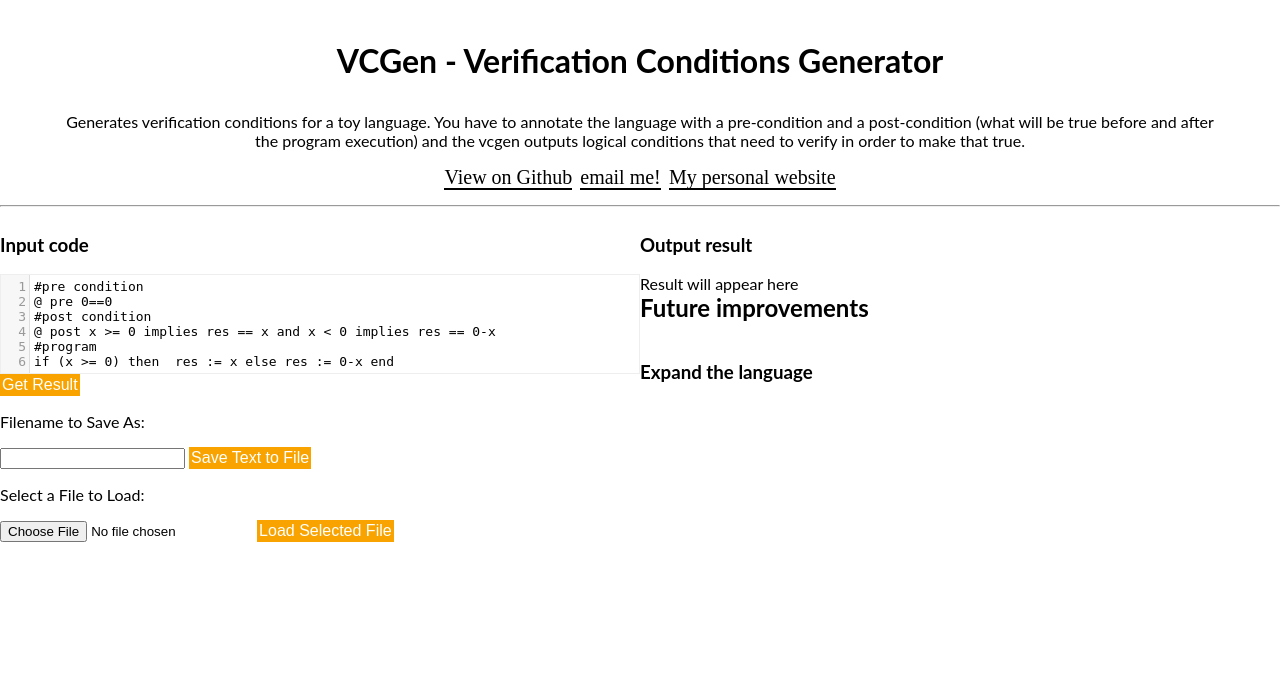
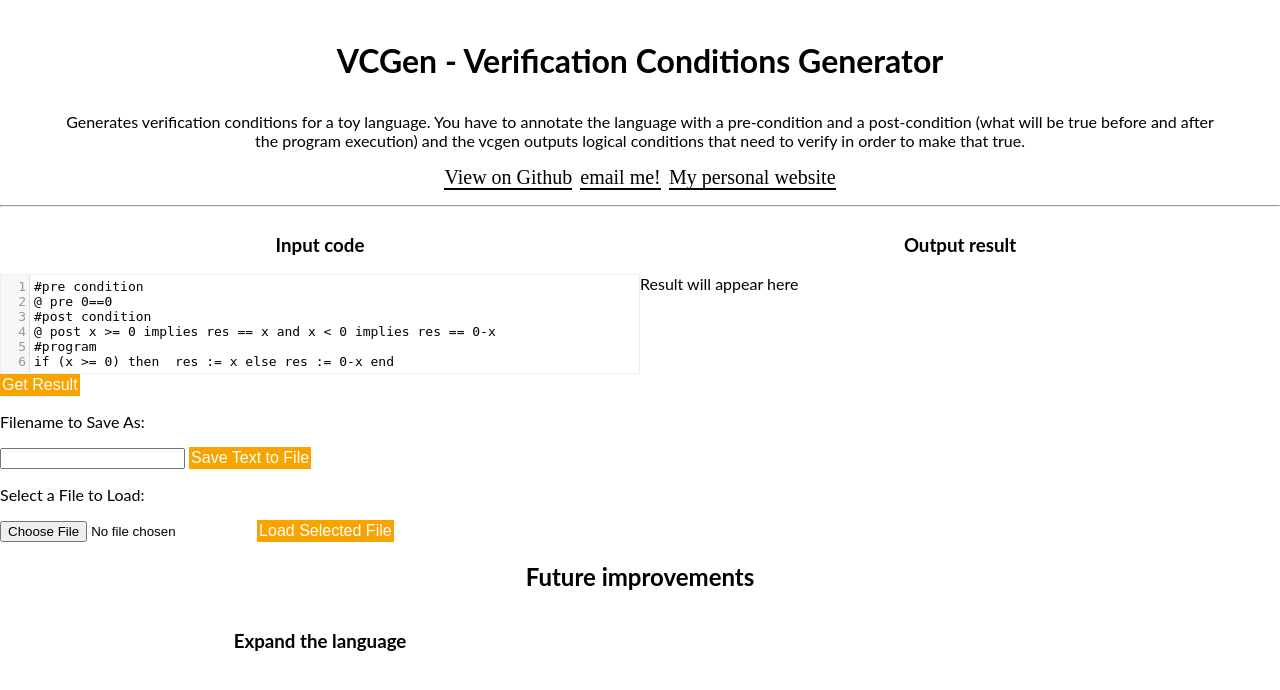
Before and after one commit to anaoaktree/vcgen, a Django app: page / in a window 1280 px wide. Shown: the top 690 px of the page. Run offline with Django 3.2, Linux system fonts and the light colour scheme; some libraries are stand-ins or nearby versions.

Commit message:
styling css

```diff
--- a/textinterface/static/textinterface/css/style.css
+++ b/textinterface/static/textinterface/css/style.css
@@ -12,11 +12,16 @@ body {
 	color: black;
 }
 
+h1,h2,h3{
+	text-align: center;
+}
 
 #header,nav{
 	width: 100%;
 	text-align: center;
 }
+
+
 
 #header h1{
 	padding-top: 20px;
@@ -30,6 +35,7 @@ body {
 
 section{
 	position: relative;
+	float: left;
 	width: 100%;
 }
 
```
